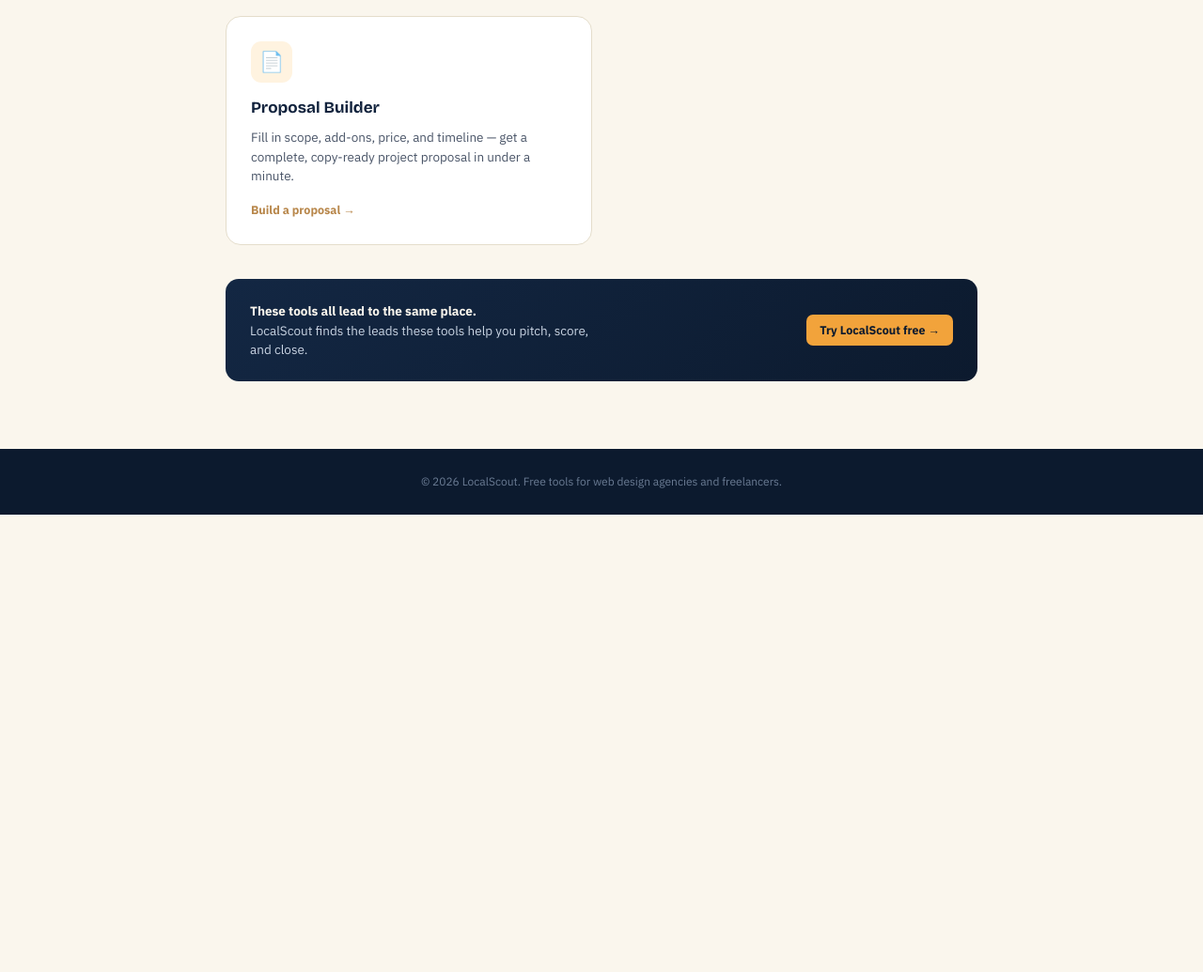
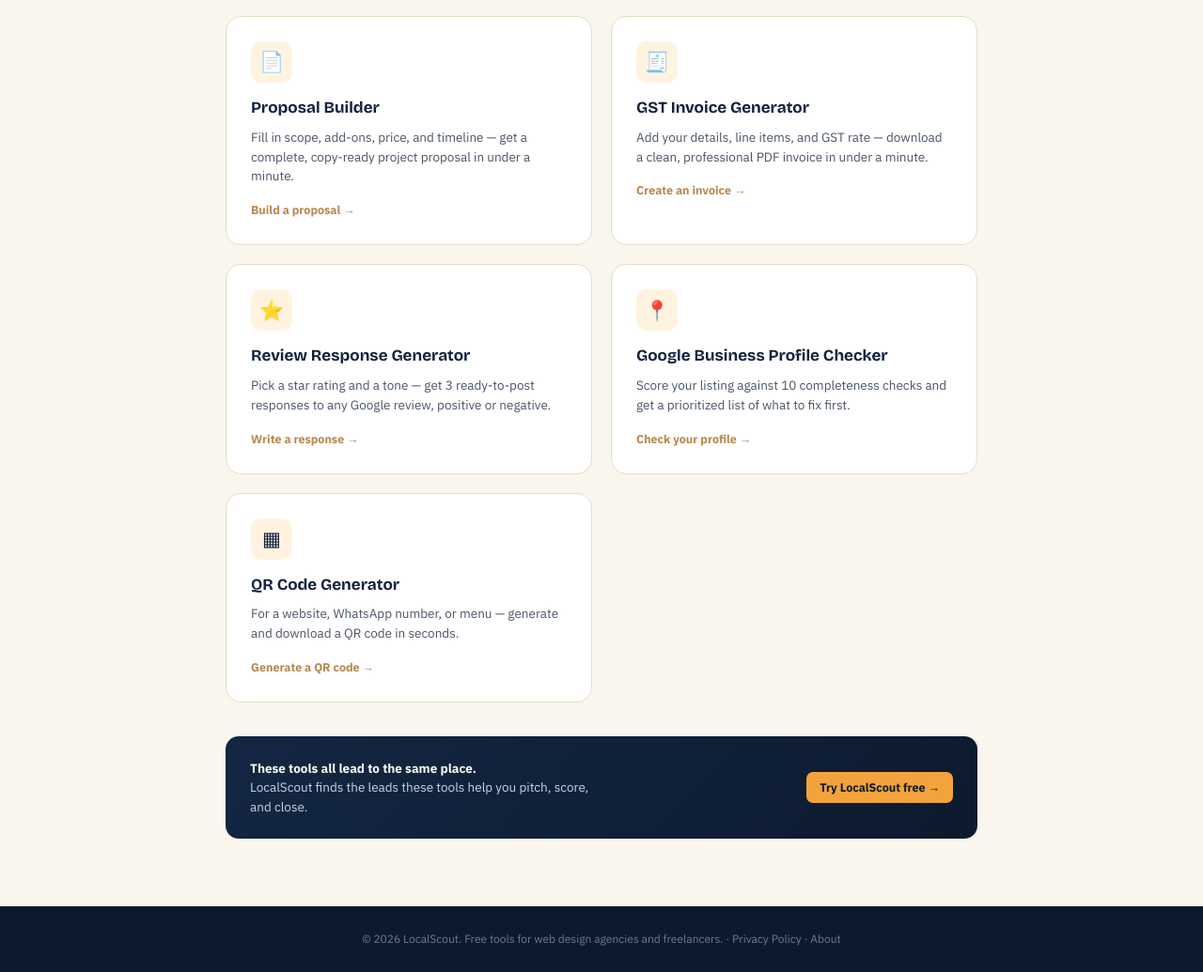
Before and after one commit to krishnamishra-tech/lead-hunter, a website: page tools/index.html in a window 1280 px wide. Shown: the part 845-1880 px from the top of the page at 94% size. Before the commit the page ends 1393 px from the top, so only its background shows below. Drawn offline with nearby package versions, Linux system fonts and the light colour scheme.

Commit message:
Update index.html

```diff
--- a/tools/index.html
+++ b/tools/index.html
@@ -4,7 +4,7 @@
 <meta charset="UTF-8">
 <meta name="viewport" content="width=device-width, initial-scale=1.0">
 <title>Free Tools for Web Design Agencies — LocalScout</title>
-<meta name="description" content="Free tools for web design agencies and freelancers: website audit checker, WhatsApp pitch writer, ROI calculator, niche gap finder, and proposal builder.">
+<meta name="description" content="Free tools for web design agencies and freelancers: website audit checker, WhatsApp pitch writer, ROI calculator, niche gap finder, proposal builder, GST invoice generator, review response generator, Google Business Profile checker, and QR code generator.">
 <link rel="canonical" href="https://localscout.online/tools/index.html">
 <link rel="preconnect" href="https://fonts.googleapis.com">
 <link href="https://fonts.googleapis.com/css2?family=Bricolage+Grotesque:opsz,wght@12..96,400..800&family=IBM+Plex+Sans:wght@400;500;600;700&family=IBM+Plex+Mono:wght@500;600&display=swap" rel="stylesheet">
@@ -26,7 +26,7 @@
 <div class="page-hero">
   <div class="kicker">Free Tools</div>
   <h1>Tools for finding, pitching, and closing local clients</h1>
-  <p>Five free tools that map to the exact workflow LocalScout runs on — find the gap, pitch it, prove the value, close it.</p>
+  <p>Nine free tools that map to the exact workflow LocalScout runs on — find the gap, pitch it, prove the value, close it.</p>
 </div>
 
 <main>
@@ -62,6 +62,30 @@
         <p>Fill in scope, add-ons, price, and timeline — get a complete, copy-ready project proposal in under a minute.</p>
         <span class="go">Build a proposal →</span>
       </a>
+      <a href="invoice-generator.html" class="tool-hub-card">
+        <div class="icon">🧾</div>
+        <h3>GST Invoice Generator</h3>
+        <p>Add your details, line items, and GST rate — download a clean, professional PDF invoice in under a minute.</p>
+        <span class="go">Create an invoice →</span>
+      </a>
+      <a href="review-response.html" class="tool-hub-card">
+        <div class="icon">⭐</div>
+        <h3>Review Response Generator</h3>
+        <p>Pick a star rating and a tone — get 3 ready-to-post responses to any Google review, positive or negative.</p>
+        <span class="go">Write a response →</span>
+      </a>
+      <a href="gbp-checker.html" class="tool-hub-card">
+        <div class="icon">📍</div>
+        <h3>Google Business Profile Checker</h3>
+        <p>Score your listing against 10 completeness checks and get a prioritized list of what to fix first.</p>
+        <span class="go">Check your profile →</span>
+      </a>
+      <a href="qr-generator.html" class="tool-hub-card">
+        <div class="icon">▦</div>
+        <h3>QR Code Generator</h3>
+        <p>For a website, WhatsApp number, or menu — generate and download a QR code in seconds.</p>
+        <span class="go">Generate a QR code →</span>
+      </a>
     </div>
 
     <div class="cta-banner" style="max-width:800px;margin:36px auto 0;">
@@ -71,7 +95,7 @@
   </div>
 </main>
 
-<footer>© 2026 LocalScout. Free tools for web design agencies and freelancers.</footer>
+<footer>© 2026 LocalScout. Free tools for web design agencies and freelancers. · <a href="../privacy-policy.html">Privacy Policy</a> · <a href="../about.html">About</a></footer>
 
 </body>
 </html>
```
